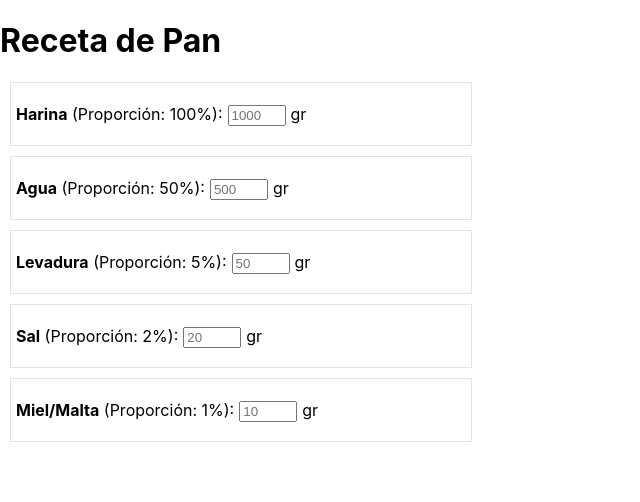
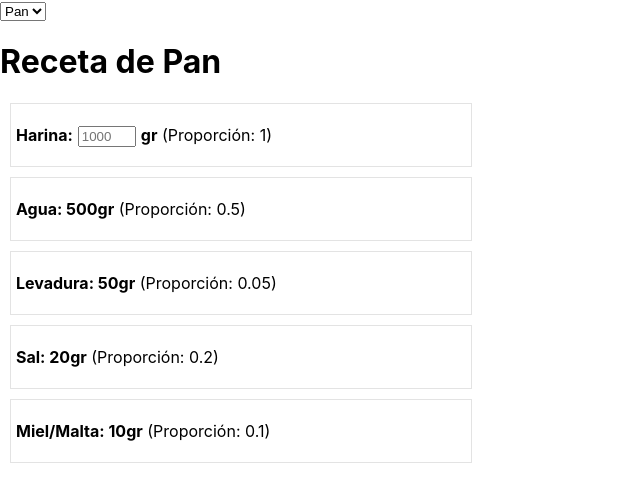
Before and after one commit to eitanlab/receta-pan, a React (Create React App) app: page / in a window 1280 px wide. Shown: the top 502 px of the page, without its empty margins (0-640 px from the left). Built offline with nearby package versions, Linux system fonts and the light colour scheme.

Commit message:
Fix division por cero en ingrediente principal

```diff
--- a/src/App.js
+++ b/src/App.js
@@ -2,21 +2,27 @@ import React from 'react';
 import './App.css';
 import Titulo from './components/titulo/titulo';
 import Ingredientes from './components/ingredientes/ingredientes';
+import SearchBar from './components/searchbar/searchbar';
 
-const ingredientes = [
-        {id: 1, nombre: 'Harina', cantidad: 1000, proporcion: '100%'},
-        {id: 2, nombre: 'Agua', cantidad: 500, proporcion: '50%'},
-        {id: 3, nombre: 'Levadura', cantidad: 50, proporcion: '5%'},
-        {id: 4, nombre: 'Sal', cantidad: 20, proporcion: '2%'},
-        {id: 5, nombre: 'Miel/Malta', cantidad: 10, proporcion: '1%'}
-]
+const receta = {
+        nombre: 'Pan',
+        ingredientes: [
+            {id: 1, principal: true, ingrediente: 'Harina', cantidad: 1000, proporcion: 1},
+            {id: 2, principal: false, ingrediente: 'Agua', cantidad: 500, proporcion: 0.5},
+            {id: 3, principal: false, ingrediente: 'Levadura', cantidad: 50, proporcion: 0.05},
+            {id: 4, principal: false, ingrediente: 'Sal', cantidad: 20, proporcion: 0.2},
+            {id: 5, principal: false, ingrediente: 'Miel/Malta', cantidad: 10, proporcion: 0.1}
+        ]
+    }
+
+const recetas = [receta, receta, receta]
 
 class App extends React.Component {
     constructor(props) {
         super(props);
 
         this.state = {
-            ingredientes: ingredientes
+            recetas: recetas
         }
     }
 
@@ -24,8 +30,9 @@ class App extends React.Component {
         return (
             <div>
                 <header>
-                    <Titulo titulo="Receta de Pan" />
-                    <Ingredientes cambiarCantidades={this.cambiarCantidades} ingredientes={this.state.ingredientes}  />
+                    <SearchBar recetas={this.state.recetas}/>
+                    <Titulo titulo={this.state.recetas[0].nombre} />
+                    <Ingredientes ingredientes={this.state.recetas[0].ingredientes}  />
                 </header>
             </div>
         );
--- a/src/components/ingrediente/ingrediente.js
+++ b/src/components/ingrediente/ingrediente.js
@@ -2,13 +2,16 @@ import React from 'react';
 import './ingrediente.css'
 
 const Ingrediente = (props) => {
-		return(
-			<div className="Ingrediente">
-				<p className="titulo"><b>{props.nombre}</b> (Proporción: {props.proporcion}):</p>
-				<input placeholder={props.cantidad} onChange={props.handleChange} />
-				<span>gr</span>
-			</div>
-		);
+	const itemPrincipal = <input placeholder={props.cantidad} onChange={props.handleChange} />
+	const itemSecundario = <span> {props.cantidad}</span>;
+
+	return (
+		<div className="Ingrediente">
+		<p className="titulo"><b>{props.ingrediente}: </b></p>
+		<b>{props.principal ? itemPrincipal : itemSecundario}</b>
+		<span><b>gr</b> (Proporción: {props.proporcion})</span>
+		</div>
+	);
 }
 
 export default Ingrediente;
--- a/src/components/ingredientes/ingredientes.js
+++ b/src/components/ingredientes/ingredientes.js
@@ -13,7 +13,6 @@ class Ingredientes extends React.Component {
 	}
 
     cambiarCantidades(nuevaCant) {
-        if(this.state.ingredientes[0].cantidad > 0) {
             const ingredientesToUpdate = this.state.ingredientes;
         	const cantOriginal = this.state.ingredientes[0].cantidad;
             console.log(ingredientesToUpdate);
@@ -21,24 +20,25 @@ class Ingredientes extends React.Component {
 
 
             ingredientesToUpdate.map( item => {
-                item.cantidad = (item.cantidad * nuevaCant) / cantOriginal ;
+                item.cantidad = item.proporcion * nuevaCant;
                 return item.cantidad
             });
 
             this.setState({ ingredientes: ingredientesToUpdate });
-        }
     }
 
     handleChange(event) {
-        this.cambiarCantidades(event.target.value);
-        console.log('Nueva cantidad:' + event.target.value);
+        if(event.target.value > 0) {
+        	this.cambiarCantidades(event.target.value);
+        }
+        //console.log('Nueva cantidad:' + event.target.value);
     }
 	render() {
 		return(
 			<div className="listaIngredientes">
 			  {
 			  	this.props.ingredientes.map((ingrediente) => {
-			  		return <Ingrediente key={ingrediente.id} handleChange={this.handleChange} nombre={ingrediente.nombre} cantidad={ingrediente.cantidad} proporcion={ingrediente.proporcion} />;
+			  		return <Ingrediente principal={ingrediente.principal} key={ingrediente.id} handleChange={this.handleChange} ingrediente={ingrediente.ingrediente} cantidad={ingrediente.cantidad} proporcion={ingrediente.proporcion} />;
 			  	})
 			  }
 			</div>
--- /dev/null
+++ b/src/components/searchbar/searchbar.js
@@ -0,0 +1,42 @@
+import React from 'react';
+import './searchbar.css';
+
+class SearchBar extends React.Component {
+	constructor(props){
+    	super(props);
+
+    	this.state = {
+    		receta: ''
+    	}
+    	this.renderReceta = this.renderReceta.bind(this);
+    	this.handleSearch = this.handleSearch.bind(this);
+    	this.renderListadoRecetas = this.renderListadoRecetas.bind(this);
+  	}
+  	renderListadoRecetas(){
+  		return this.props.recetas.map( item => {
+  			return <option value={item.nombre}>{item.nombre}</option>;
+  		});
+	}
+	handleSearch(event) {
+		this.props.buscarReceta(this.state.receta);
+		event.preventDefault();
+	}
+	renderReceta(){
+			return <ingredientes />
+	}
+
+	render(){
+
+		return(
+			<div className="SearchBar">
+			  <div className="SearchBar-recetas">
+			    <select options="" onChange={this.handleSearch}>
+			    	{this.renderListadoRecetas()}
+			    </select>
+			  </div>
+			</div>
+		);
+	}
+}
+
+export default SearchBar;
--- a/src/components/titulo/titulo.js
+++ b/src/components/titulo/titulo.js
@@ -1,5 +1,5 @@
 import React from 'react';
 
-const Titulo = props => <h1>{props.titulo}</h1>;
+const Titulo = props => <h1>Receta de {props.titulo}</h1>;
 
 export default Titulo;
```
Also changed, not shown: src/components/searchbar/searchbar.css (added).
